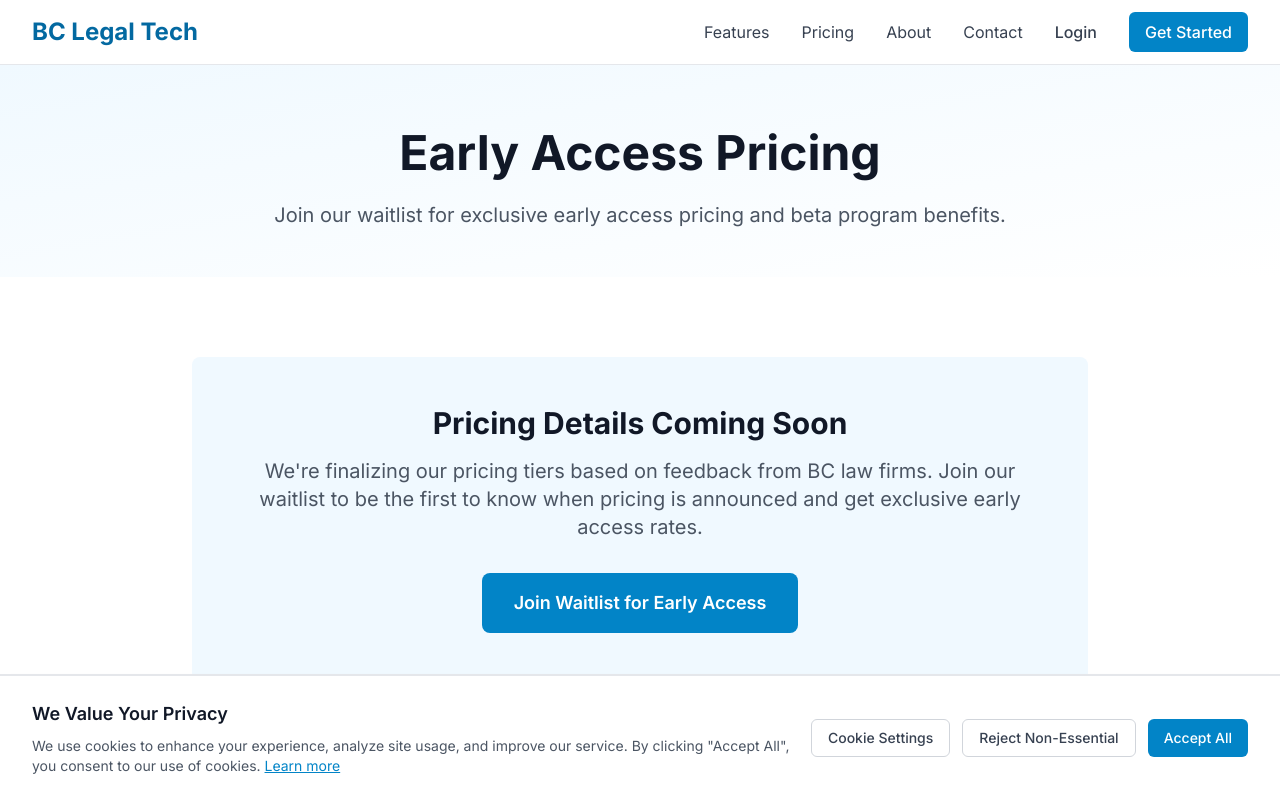
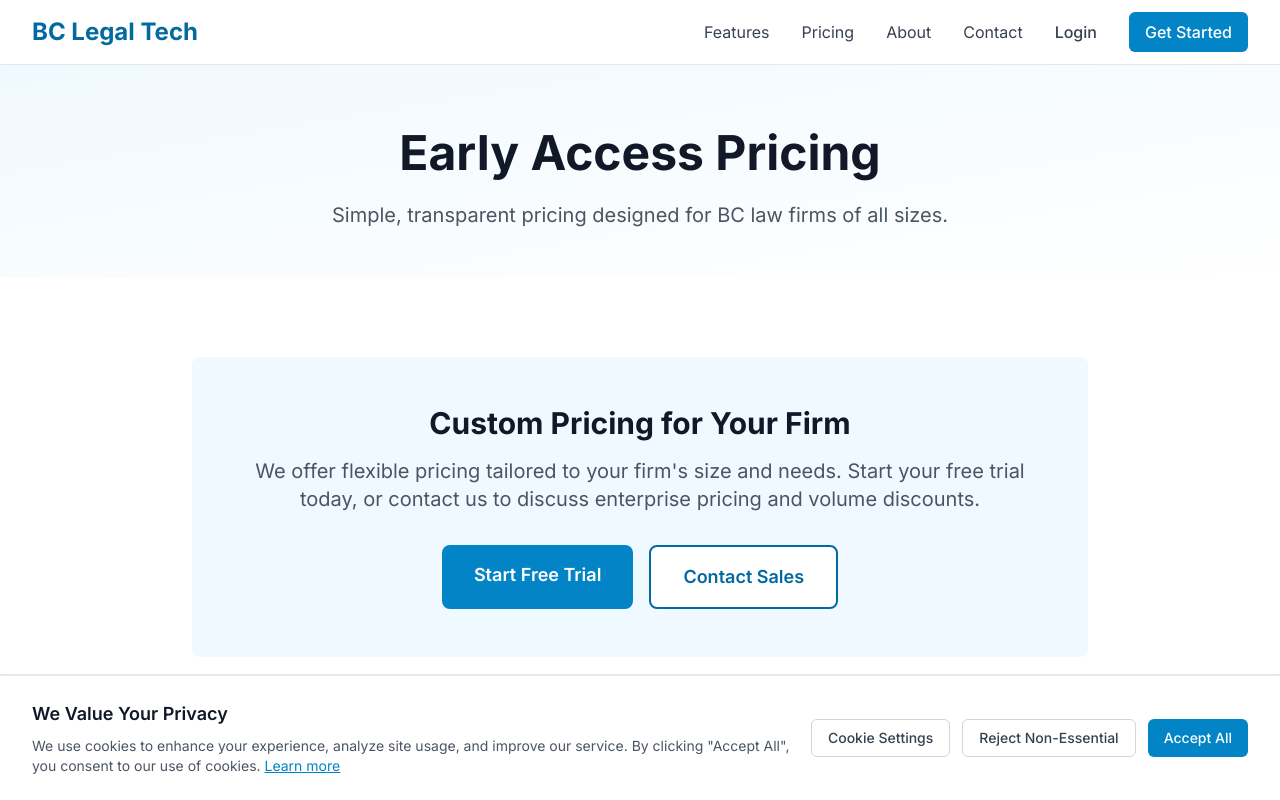
Before and after one commit to asantosca/sred, a Next.js app in the folder marketing/: page /pricing in a window 1280 px wide. Shown: the top 800 px of the page. Built offline with nearby package versions, Linux system fonts and the light colour scheme; no server answers.

Commit message:
Update all marketing pages to use Start Free Trial instead of Join Waitlist CTAs

```diff
--- a/marketing/src/app/about/page.tsx
+++ b/marketing/src/app/about/page.tsx
@@ -1,4 +1,6 @@
 import Link from 'next/link'
+
+const APP_URL = process.env.NEXT_PUBLIC_APP_URL || 'http://localhost:3000'
 
 export default function AboutPage() {
   return (
@@ -127,17 +129,25 @@ export default function AboutPage() {
       <section className="py-20 bg-primary-700 px-4 sm:px-6 lg:px-8">
         <div className="max-w-4xl mx-auto text-center">
           <h2 className="text-4xl font-bold text-white mb-6">
-            Join Us on This Journey
+            Ready to Get Started?
           </h2>
           <p className="text-xl text-primary-100 mb-8">
-            Be among the first BC law firms to experience the future of legal document management.
+            Join BC law firms who are transforming how they manage legal documents with AI.
           </p>
-          <a
-            href="/#waitlist"
-            className="inline-block bg-white text-primary-700 px-8 py-4 rounded-lg text-lg font-semibold hover:bg-gray-100 transition-colors"
-          >
-            Join Our Waitlist
-          </a>
+          <div className="flex flex-col sm:flex-row gap-4 justify-center">
+            <a
+              href={`${APP_URL}/register`}
+              className="inline-block bg-white text-primary-700 px-8 py-4 rounded-lg text-lg font-semibold hover:bg-gray-100 transition-colors"
+            >
+              Start Free Trial
+            </a>
+            <Link
+              href="/contact"
+              className="inline-block bg-primary-600 text-white border-2 border-white px-8 py-4 rounded-lg text-lg font-semibold hover:bg-primary-800 transition-colors"
+            >
+              Contact Us
+            </Link>
+          </div>
         </div>
       </section>
 
--- a/marketing/src/app/features/page.tsx
+++ b/marketing/src/app/features/page.tsx
@@ -1,5 +1,7 @@
 import Link from 'next/link'
 import Image from 'next/image'
+
+const APP_URL = process.env.NEXT_PUBLIC_APP_URL || 'http://localhost:3000'
 
 export default function FeaturesPage() {
   return (
@@ -242,14 +244,22 @@ export default function FeaturesPage() {
             Ready to Transform Your Legal Document Management?
           </h2>
           <p className="text-xl text-primary-100 mb-8">
-            Join BC law firms who are already experiencing the power of AI-driven document intelligence.
+            Start your free trial today. No credit card required.
           </p>
-          <a
-            href="/#waitlist"
-            className="inline-block bg-white text-primary-700 px-8 py-4 rounded-lg text-lg font-semibold hover:bg-gray-100 transition-colors"
-          >
-            Join Our Waitlist
-          </a>
+          <div className="flex flex-col sm:flex-row gap-4 justify-center">
+            <a
+              href={`${APP_URL}/register`}
+              className="inline-block bg-white text-primary-700 px-8 py-4 rounded-lg text-lg font-semibold hover:bg-gray-100 transition-colors"
+            >
+              Start Free Trial
+            </a>
+            <Link
+              href="/contact"
+              className="inline-block bg-primary-600 text-white border-2 border-white px-8 py-4 rounded-lg text-lg font-semibold hover:bg-primary-800 transition-colors"
+            >
+              Contact Sales
+            </Link>
+          </div>
         </div>
       </section>
 
--- a/marketing/src/app/pricing/page.tsx
+++ b/marketing/src/app/pricing/page.tsx
@@ -1,4 +1,6 @@
 import Link from 'next/link'
+
+const APP_URL = process.env.NEXT_PUBLIC_APP_URL || 'http://localhost:3000'
 
 export default function PricingPage() {
   return (
@@ -10,7 +12,7 @@ export default function PricingPage() {
             Early Access Pricing
           </h1>
           <p className="text-xl text-gray-600 max-w-3xl mx-auto">
-            Join our waitlist for exclusive early access pricing and beta program benefits.
+            Simple, transparent pricing designed for BC law firms of all sizes.
           </p>
         </div>
       </section>
@@ -19,17 +21,25 @@ export default function PricingPage() {
       <section className="py-20 px-4 sm:px-6 lg:px-8">
         <div className="max-w-4xl mx-auto text-center">
           <div className="bg-primary-50 rounded-lg p-12">
-            <h2 className="text-3xl font-bold text-gray-900 mb-4">Pricing Details Coming Soon</h2>
+            <h2 className="text-3xl font-bold text-gray-900 mb-4">Custom Pricing for Your Firm</h2>
             <p className="text-xl text-gray-600 mb-8">
-              We're finalizing our pricing tiers based on feedback from BC law firms. Join our waitlist
-              to be the first to know when pricing is announced and get exclusive early access rates.
+              We offer flexible pricing tailored to your firm's size and needs. Start your free trial today,
+              or contact us to discuss enterprise pricing and volume discounts.
             </p>
-            <a
-              href="/contact"
-              className="inline-block bg-primary-600 text-white px-8 py-4 rounded-lg text-lg font-semibold hover:bg-primary-700 transition-colors"
-            >
-              Join Waitlist for Early Access
-            </a>
+            <div className="flex flex-col sm:flex-row gap-4 justify-center">
+              <a
+                href={`${APP_URL}/register`}
+                className="inline-block bg-primary-600 text-white px-8 py-4 rounded-lg text-lg font-semibold hover:bg-primary-700 transition-colors"
+              >
+                Start Free Trial
+              </a>
+              <a
+                href="/contact"
+                className="inline-block bg-white text-primary-700 border-2 border-primary-700 px-8 py-4 rounded-lg text-lg font-semibold hover:bg-primary-50 transition-colors"
+              >
+                Contact Sales
+              </a>
+            </div>
           </div>
         </div>
       </section>
```
